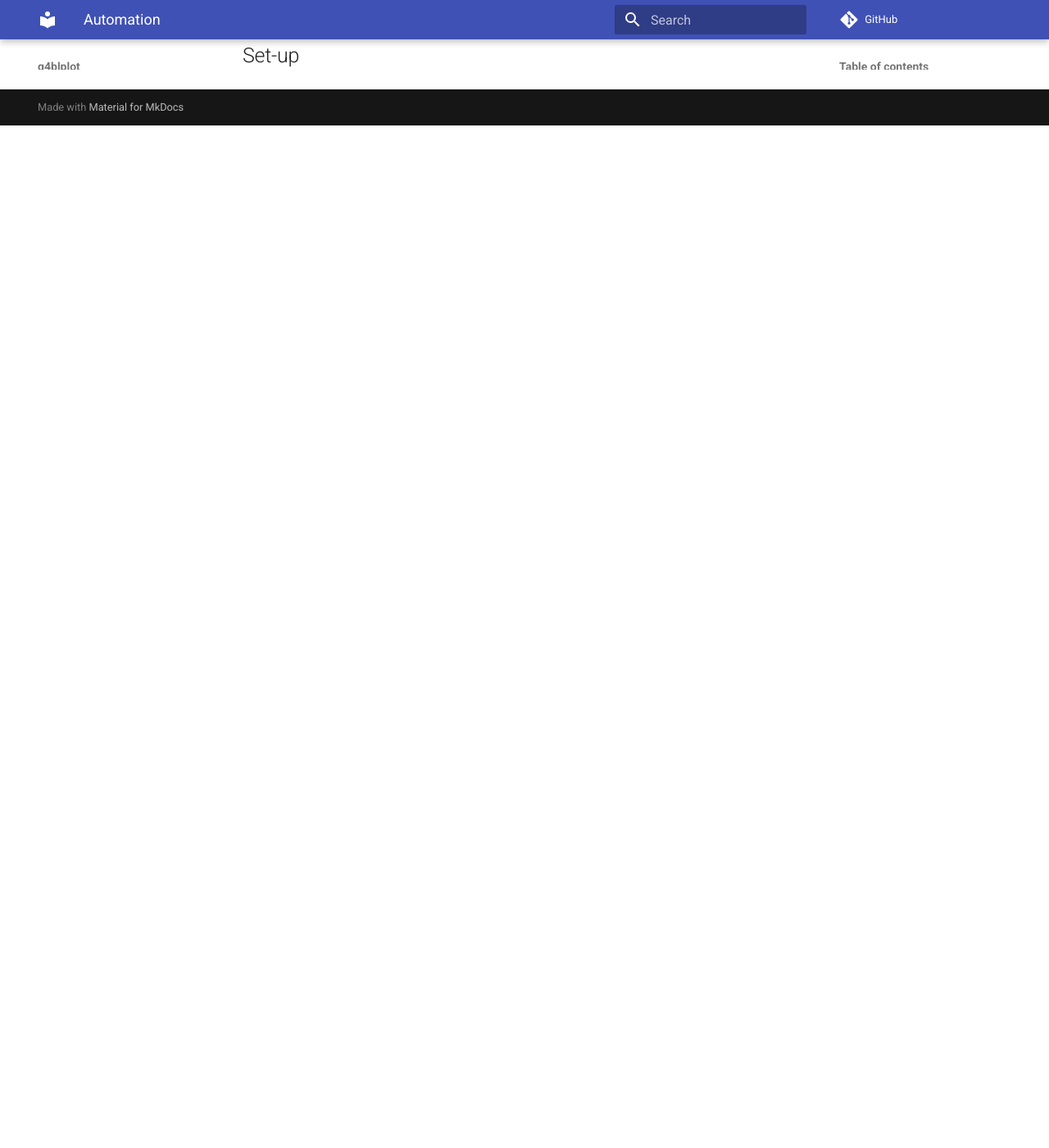
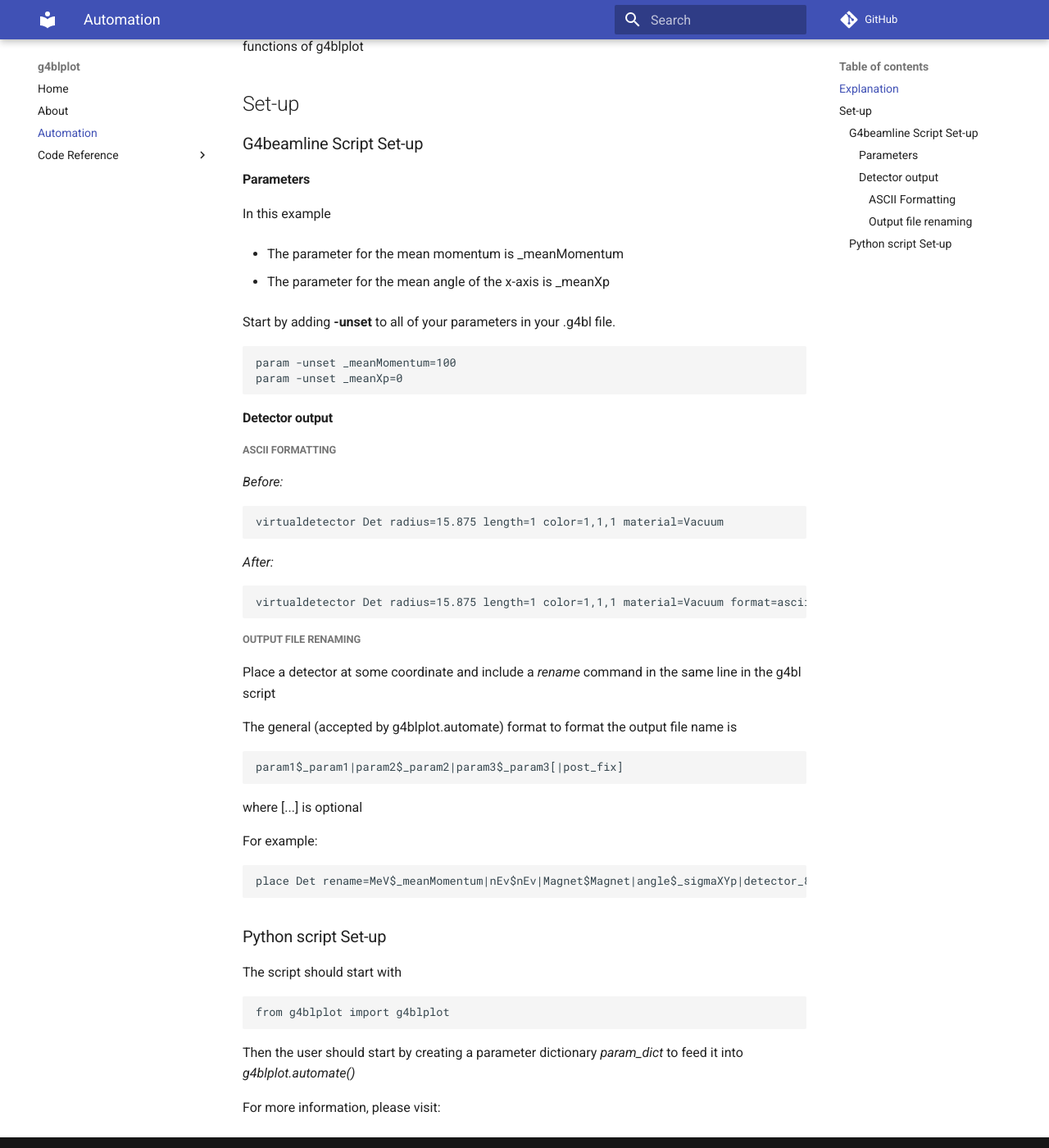
Before and after one commit to badumbatish/g4bl_suite, an MkDocs documentation site: the page built from docs/automation/README.md, in a window 1280 px wide and 1400 px high, scrolled down 1273 px. Shown: the whole window at 82% size. Built offline with MkDocs 1.6.1 and Material for MkDocs 9.7.7, drawn with Linux system fonts in a browser that asks for light colours; comment, search, counter and statistics services are not loaded; before the commit the page ends 1426 px from its top, so only the background shows below that; some of the changed text lies outside the part shown.

Commit message:
Adding documentation

````diff
--- a/docs/automation/README.md
+++ b/docs/automation/README.md
@@ -1,7 +1,7 @@
 # Automation Documentation
 
 This section instructs you how to use g4blplot.automate(). For installation instructions, refer to [https://github.com/badumbatish/fermi_proj/](https://badumbatish.github.io/fermi_proj/) for documentation, including installation, general usage, development and others.
-
+Please open up a GitHub issue (and/or) a pull request for recommendation on updating this documentation.
 
 Ever wish you were able to tell your computer to parallel process different configurations of parameters of your G4Beamline file overnight so you can go to sleep peacefully and wake up with fresh data to process
 
@@ -19,6 +19,7 @@ Just telling it: "Hey hey hey, here are:"
 
 * [Optional] How many cores should each G4BLMPI batch run
 
+* [Optional] The data directory you want automate to search and skip tasks on
 
 Well, here comes
 
@@ -51,3 +52,62 @@ For data processing of multiple files, users can use itertools.product() to outp
 
 
 ## Set-up
+
+### G4beamline Script Set-up
+
+#### Parameters
+
+In this example
+
+* The parameter for the mean momentum is _meanMomentum
+
+* The parameter for the mean angle of the x-axis is _meanXp
+
+Start by adding **-unset** to all of your parameters in your .g4bl file.
+
+
+```g4bl
+param -unset _meanMomentum=100
+param -unset _meanXp=0
+```
+
+
+
+#### Detector output
+
+##### ASCII Formatting
+*Before:*
+```g4bl
+virtualdetector Det radius=15.875 length=1 color=1,1,1 material=Vacuum
+```
+
+*After:*
+```g4bl
+virtualdetector Det radius=15.875 length=1 color=1,1,1 material=Vacuum format=ascii
+```
+##### Output file renaming
+
+Place a detector at some coordinate and include a *rename* command in the same line in the g4bl script
+
+The general (accepted by g4blplot.automate) format to format the output file name is
+```g4bl
+param1$_param1|param2$_param2|param3$_param3[|post_fix]
+```
+where [...] is optional
+
+
+For example:
+
+```g4bl
+place Det rename=MeV$_meanMomentum|nEv$nEv|Magnet$Magnet|angle$_sigmaXYp|detector_8 z=5921
+```
+### Python script Set-up
+
+The script should start with
+```python3
+from g4blplot import g4blplot
+```
+
+Then the user should start by creating a parameter dictionary *param_dict* to feed it into *g4blplot.automate()*
+
+For more information, please visit:
````
Also changed, not shown: docs/index.md (+5 -1 lines), docs/examples/placeholder.txt (added), 1 other file.
